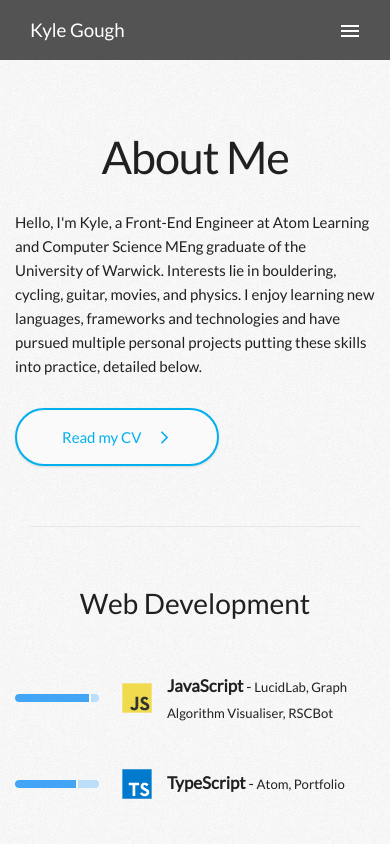
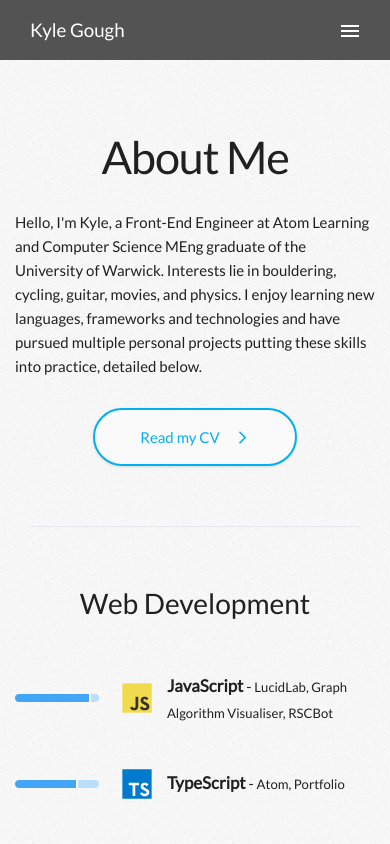
Before and after one commit to KyleGough/portfolio, a React (Create React App) app: page /about in a window 390 px wide. Shown: the top 844 px of the page. Built offline with nearby package versions, Linux system fonts and the light colour scheme.

Commit message:
Centered about page title on small screen

```diff
--- a/src/pages/About/About.tsx
+++ b/src/pages/About/About.tsx
@@ -35,6 +35,7 @@ export const About: React.FC = () => {
           multiple personal projects putting these skills into practice,
           detailed below.
         </p>
+        <div className="flex justify-center md:block">
           <a
             href="/CV.pdf"
             target="_blank"
@@ -44,6 +45,7 @@ export const About: React.FC = () => {
             <p>Read my CV</p>
             <ArrowForwardIcon className="float-right ml-4 w-4 h-4 fill-link group-hover:fill-link-hover group-focus:fill-link-hover" />
           </a>
+        </div>
       </Section>
 
       <Divider />
```
Also changed, not shown: 1 other file (tests, documents, lock files or other folders). Lines whose indentation alone changed are shown as unchanged.
